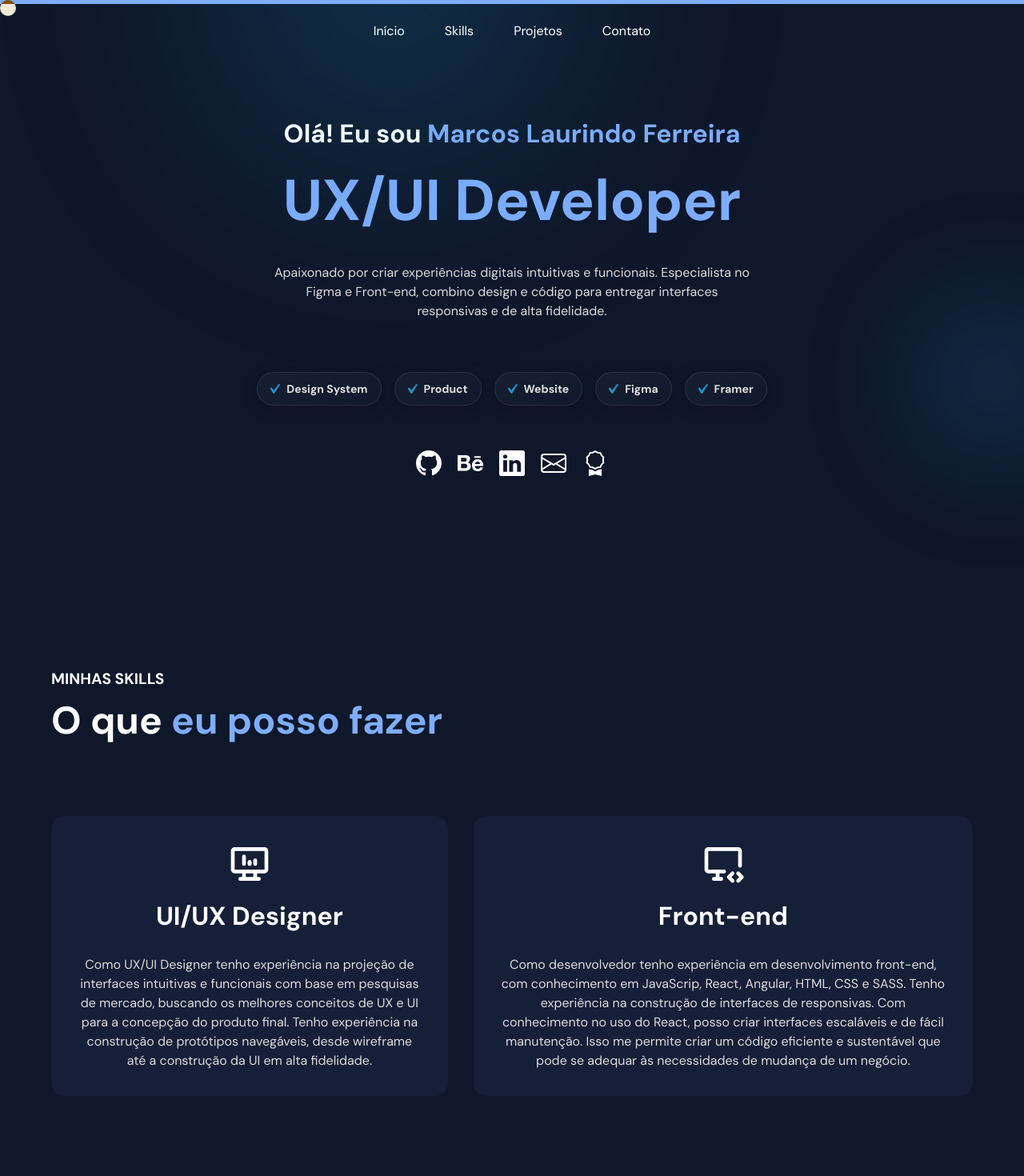
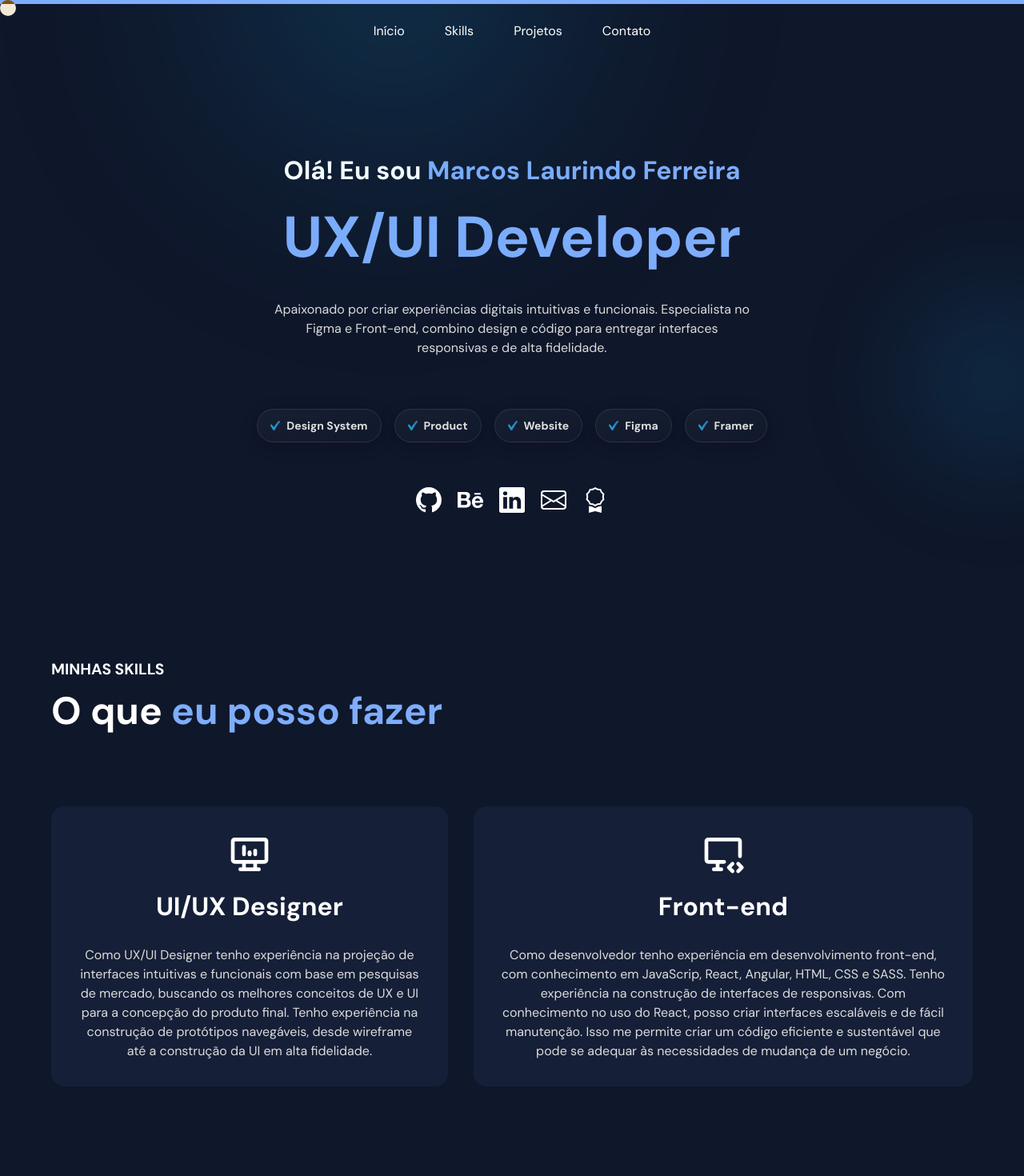
Before and after one commit to marcosprofile/DevXPortfolio, a React (Create React App) app: page / in a window 1280 px wide. Shown: the top 1470 px of the page at 80% size. Built offline with nearby package versions, Linux system fonts and the light colour scheme.

Commit message:
feat: update

```diff
--- a/src/components/MyProjects.js
+++ b/src/components/MyProjects.js
@@ -17,7 +17,7 @@ const MyProjects = () => {
   return (
     <PaddingContainer
       id="Projects"
-      $top="10%"
+      $top="5%"
       $bottom="5%"
       $responsiveTop="20%"
       $responsiveLeft="1rem"
--- a/src/components/MySkills.js
+++ b/src/components/MySkills.js
@@ -44,7 +44,7 @@ const MySkills = () => {
   return (
     <PaddingContainer
       id="skills"
-      $top="10%"
+      $top="5%"
       $bottom="5%"
       $responsiveLeft="1rem"
       $responsiveRight="1rem"
--- a/src/components/Showcase.js
+++ b/src/components/Showcase.js
@@ -17,13 +17,14 @@ import { BsGithub, BsBehance, BsLinkedin, BsEnvelope, BsAward } from 'react-icon
 
 import CheckBlue from '../assets/check-blue.svg'
 
-import { fadeInLeftVariant, fadeInTopVariant } from '../utils/Variants'
+import { fadeInTopVariant } from '../utils/Variants'
 
 const Showcase = () => {
   return (
     <PaddingContainer
       id="inicio"
-      $top="12%"
+      $mTop="78px"
+      $top="16%"
       $bottom="10%"
       $responsiveLeft="1rem"
       $responsiveRight="1rem"
--- a/src/styles/Global.styled.js
+++ b/src/styles/Global.styled.js
@@ -24,8 +24,8 @@ export const Container = styled.div`
 export const PaddingContainer = styled.div`
   padding-top: ${( props ) => props.$top};
   padding-bottom: ${( props ) => props.$bottom};
-  padding-left: ${({ left }) => left};
-  padding-right: ${({ right }) => right};
+  padding-left: ${( props ) => props.$left};
+  padding-right: ${( props ) => props.$right};
 
   @media (max-width: ${({ theme }) => theme.breakpoints.mobile}) {
     padding-top: ${({ $responsiveTop }) => $responsiveTop};
```
